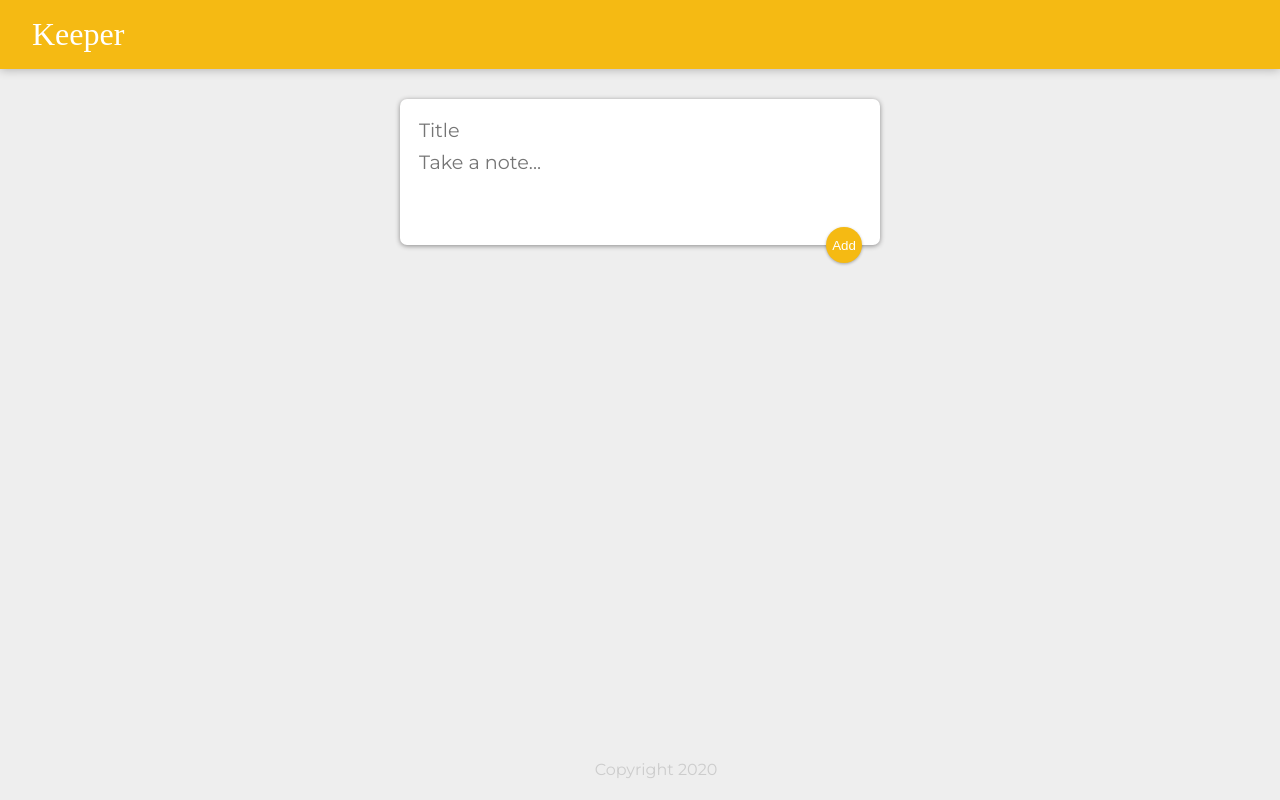
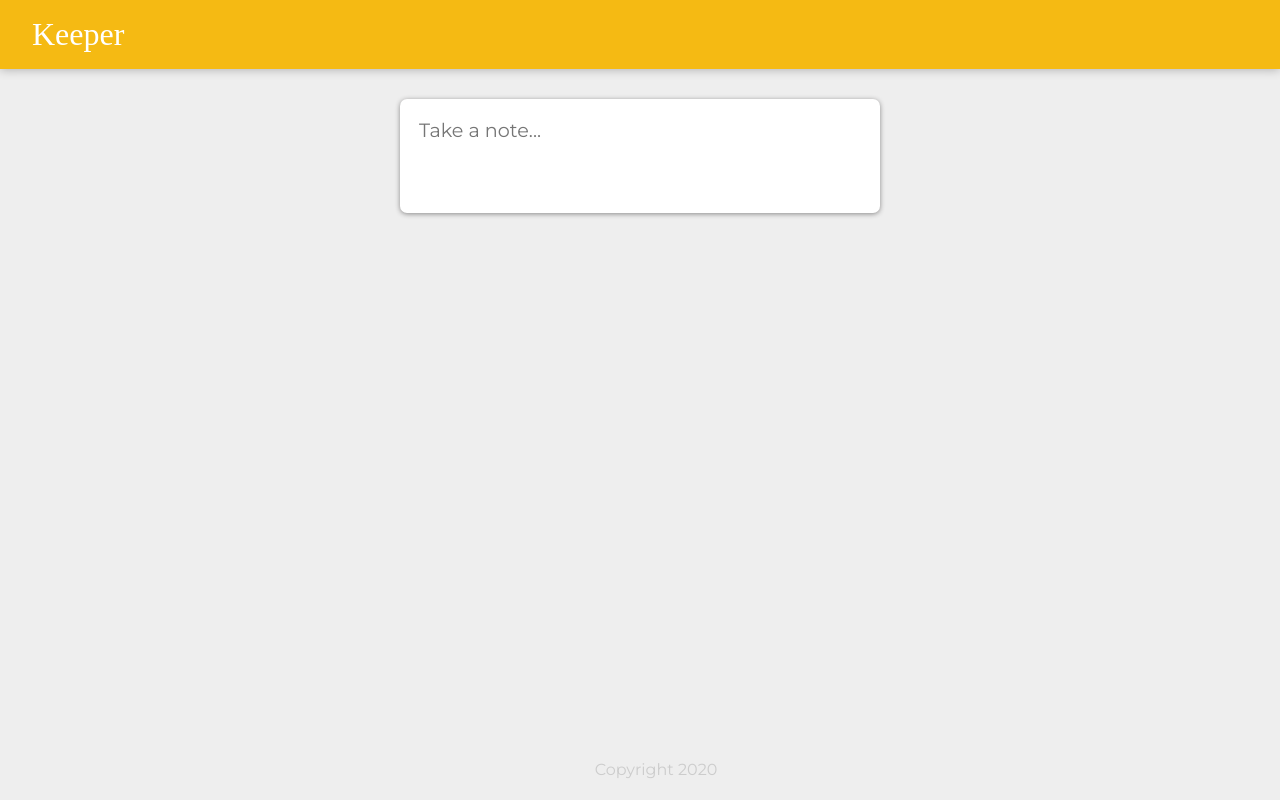
Before and after one commit to naina25/React-Keeper-App, a React (Create React App) app: page / in a window 1280 px wide. Built offline with nearby package versions, Linux system fonts and the light colour scheme; a web font is replaced by a local one.

Commit message:
add delete and add icon and toggle visibility of title field and add button

```diff
--- a/package.json
+++ b/package.json
@@ -5,6 +5,8 @@
   "keywords": [],
   "main": "src/index.js",
   "dependencies": {
+    "@material-ui/core": "^4.11.2",
+    "@material-ui/icons": "^4.11.2",
     "react": "16.8.6",
     "react-dom": "16.8.6",
     "react-scripts": "3.2.0"
--- a/public/styles.css
+++ b/public/styles.css
@@ -67,7 +67,7 @@ footer p {
   outline: none;
 }
 
-form {
+form.create-note {
   position: relative;
   width: 480px;
   margin: 30px auto 20px auto;
@@ -76,8 +76,8 @@ form {
   border-radius: 7px;
   box-shadow: 0 1px 5px rgb(138, 137, 137);
 }
-form input,
-form textarea {
+form.create-note input,
+form.create-note textarea {
   width: 100%;
   border: none;
   padding: 4px;
@@ -86,7 +86,7 @@ form textarea {
   font-family: inherit;
   resize: none;
 }
-form button {
+form.create-note button {
   position: absolute;
   right: 18px;
   bottom: -18px;
@@ -100,3 +100,6 @@ form button {
   cursor: pointer;
   outline: none;
 }
+.deletebtn {
+  background: none;
+}
--- a/src/Components/CreateArea.jsx
+++ b/src/Components/CreateArea.jsx
@@ -1,10 +1,19 @@
 import React, { useState } from "react";
+import AddIcon from "@material-ui/icons/Add";
+import Fab from "@material-ui/core/Fab";
+import Zoom from "@material-ui/core/Zoom";
 
 function CreateArea(props) {
   const [inputNote, setNote] = useState({
     title: "",
     content: "",
   });
+  const [visibility, setVisibility] = useState(false);
+
+  function handleTextClick() {
+    setVisibility(true);
+  }
+
   function handleChange(e) {
     const { name, value } = e.target;
     setNote((prevValue) => {
@@ -27,28 +36,37 @@ function CreateArea(props) {
   }
 
   function handleAddClick(e) {
-    e.preventDefault();
-    props.createNote(inputNote);
-    setNote({ title: "", content: "" });
+    if (inputNote.title && inputNote.content) {
+      e.preventDefault();
+      props.createNote(inputNote);
+      setNote({ title: "", content: "" });
+      setVisibility(false);
+    }
   }
 
   return (
     <div>
-      <form>
+      <form className="create-note">
         <input
+          style={{ display: !visibility && "none" }}
           onChange={handleChange}
           name="title"
           placeholder="Title"
           value={inputNote.title}
         />
         <textarea
+          onClick={handleTextClick}
           onChange={handleChange}
           name="content"
           value={inputNote.content}
           placeholder="Take a note..."
           rows="3"
         />
-        <button onClick={handleAddClick}>Add</button>
+        <Zoom in={visibility}>
+          <Fab onClick={handleAddClick}>
+            <AddIcon />
+          </Fab>
+        </Zoom>
       </form>
     </div>
   );
--- a/src/Components/Note.jsx
+++ b/src/Components/Note.jsx
@@ -1,4 +1,5 @@
 import React from "react";
+import DeleteIcon from "@material-ui/icons/Delete";
 
 export const Note = (props) => {
   return (
@@ -6,10 +7,11 @@ export const Note = (props) => {
       <h1>{props.title}</h1>
       <p>{props.content}</p>
       <button
+        className="deletebtn"
         onClick={() => {
           props.handleDelete(props.id);
         }}>
-        DELETE
+        <DeleteIcon />
       </button>
     </div>
   );
```
Also changed, not shown: 1 other file (tests, documents, lock files or other folders).
